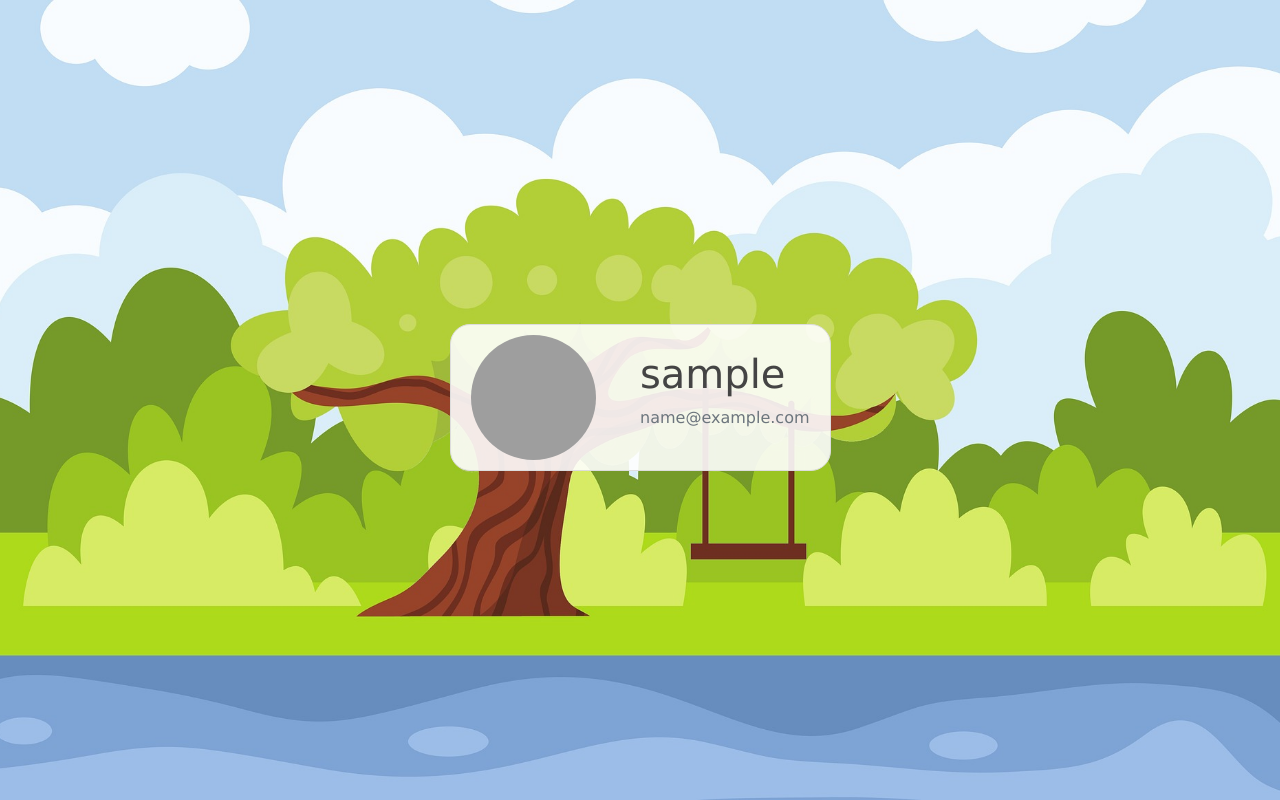
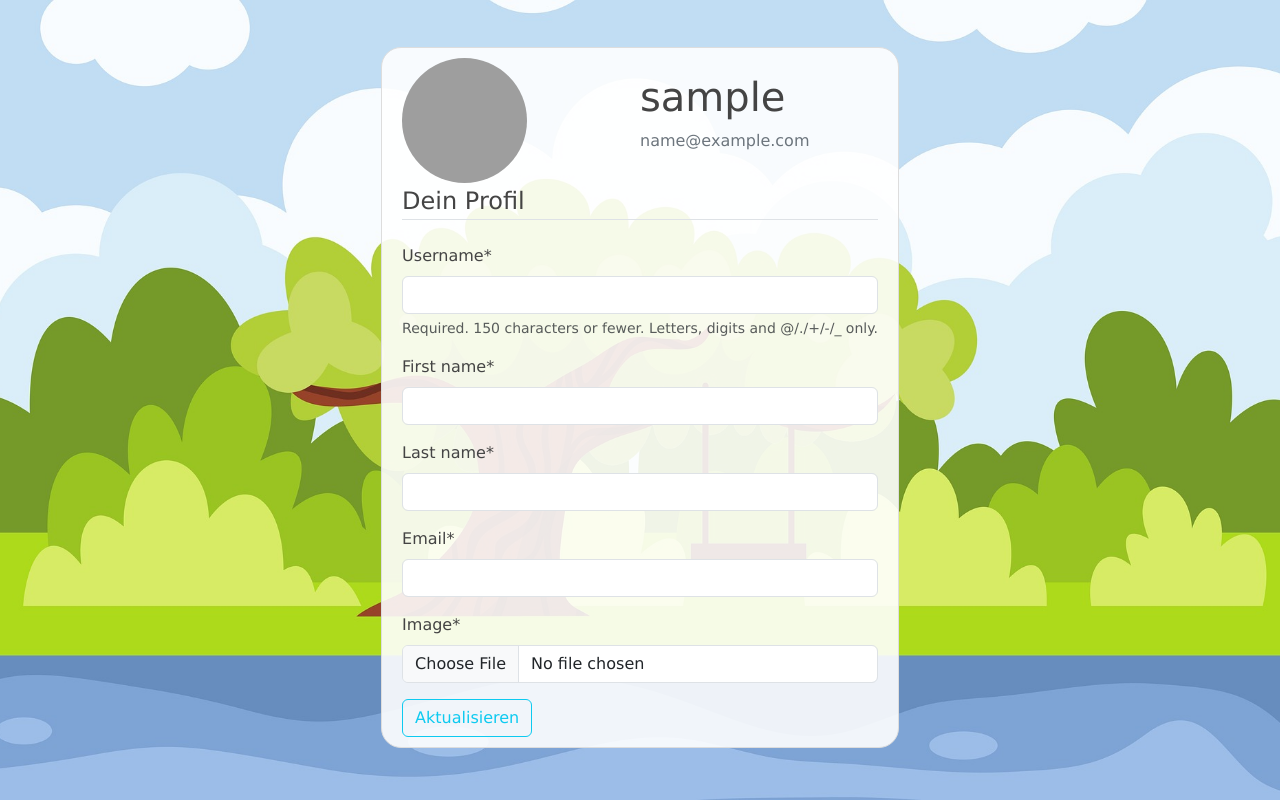
Before and after one commit to ShahiW/LearningApp, a Django app: page /profile/ in a window 1280 px wide. Shown: the part 56-856 px from the top of the page. Run offline with Django 5.2, Linux system fonts and the light colour scheme; the visitor is signed in with stand-in values (Sample User, id 1); some libraries are stand-ins or nearby versions; grey boxes are pictures that could not be loaded.

Commit message:
add update forms to profile template

```diff
--- a/LearningApp/users/forms.py
+++ b/LearningApp/users/forms.py
@@ -21,10 +21,10 @@ class UserUpdateForm(forms.ModelForm):
 
     class Meta:
         model = User
-        fields = ['username', 'first_name', 'last_name', 'email']
+        fields = ["username", "first_name", "last_name", "email"]
 
 
 class ProfileUpdateForm(forms.ModelForm):
     class Meta:
         model = Profile
-        field = ['image']
+        fields = ['image']
--- a/LearningApp/users/templates/users/profile.html
+++ b/LearningApp/users/templates/users/profile.html
@@ -10,7 +10,16 @@
             <p class="text-secondary">{{ user.email }}</p>
         </div>
     </div>
-    <!-- FROM HERE -->
+    <form method="POST", enctype="multipart/form-data">{% csrf_token %}
+        <fieldset class="form-group">
+            <legend class="border-bottom mb-4" id="legende">Dein Profil</legend>
+            {{ u_form|crispy }}
+            {{ p_form|crispy }}
+        </fieldset>
+        <div class="form-group">
+            <button class="btn btn-outline-info" type="submit">Aktualisieren</button>
+        </div>
+    </form>
 </div>
 
 {% endblock %}
--- a/LearningApp/users/views.py
+++ b/LearningApp/users/views.py
@@ -24,8 +24,8 @@ def profile(request):
 
     # ans Template übergeben
     context = {
-        'user_update_form': u_form,
-        'profile_update_form': p_form,
+        'u_form': u_form,
+        'p_form': p_form,
     }
 
     return render(request, 'users/profile.html', context)
```
